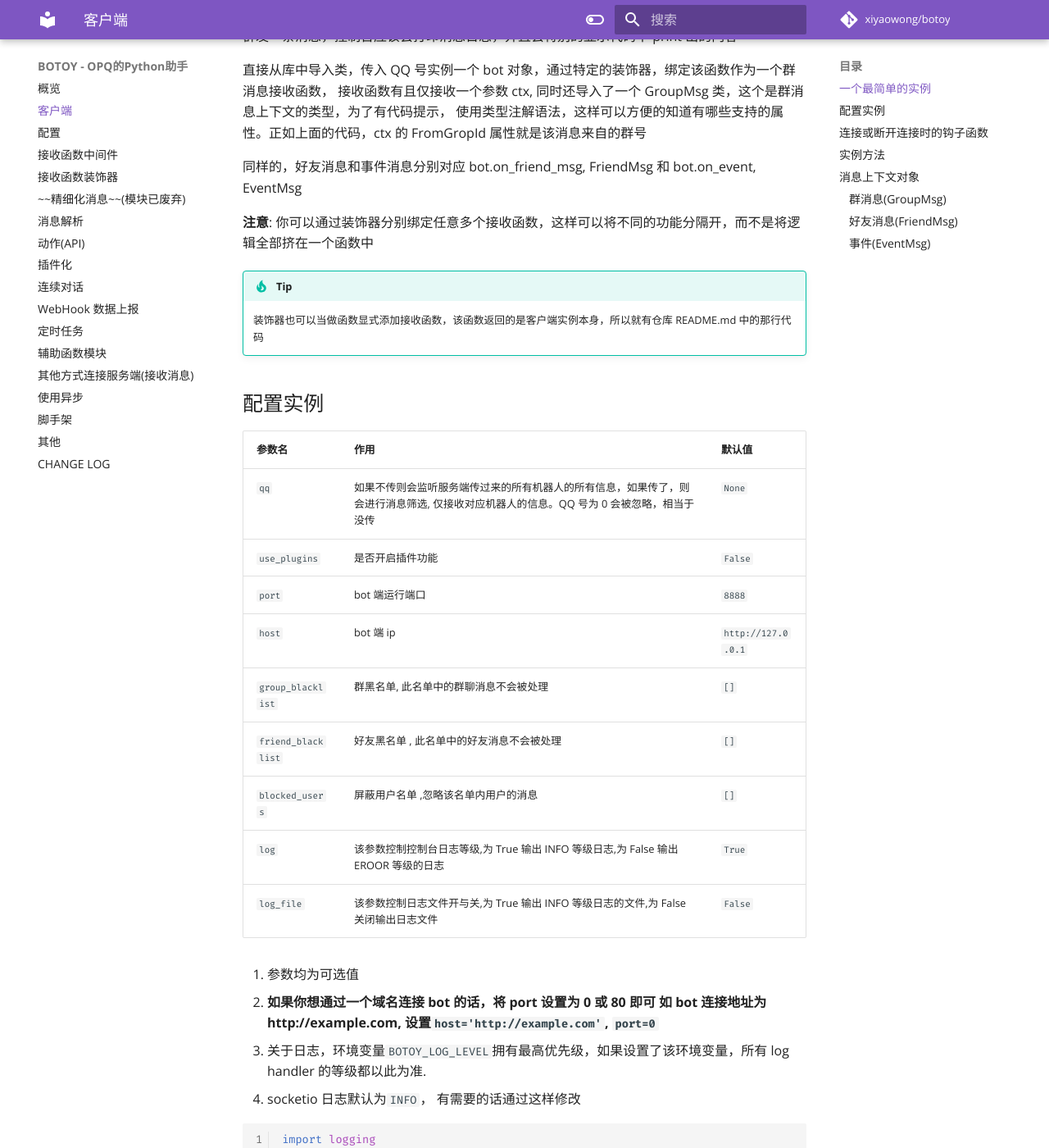
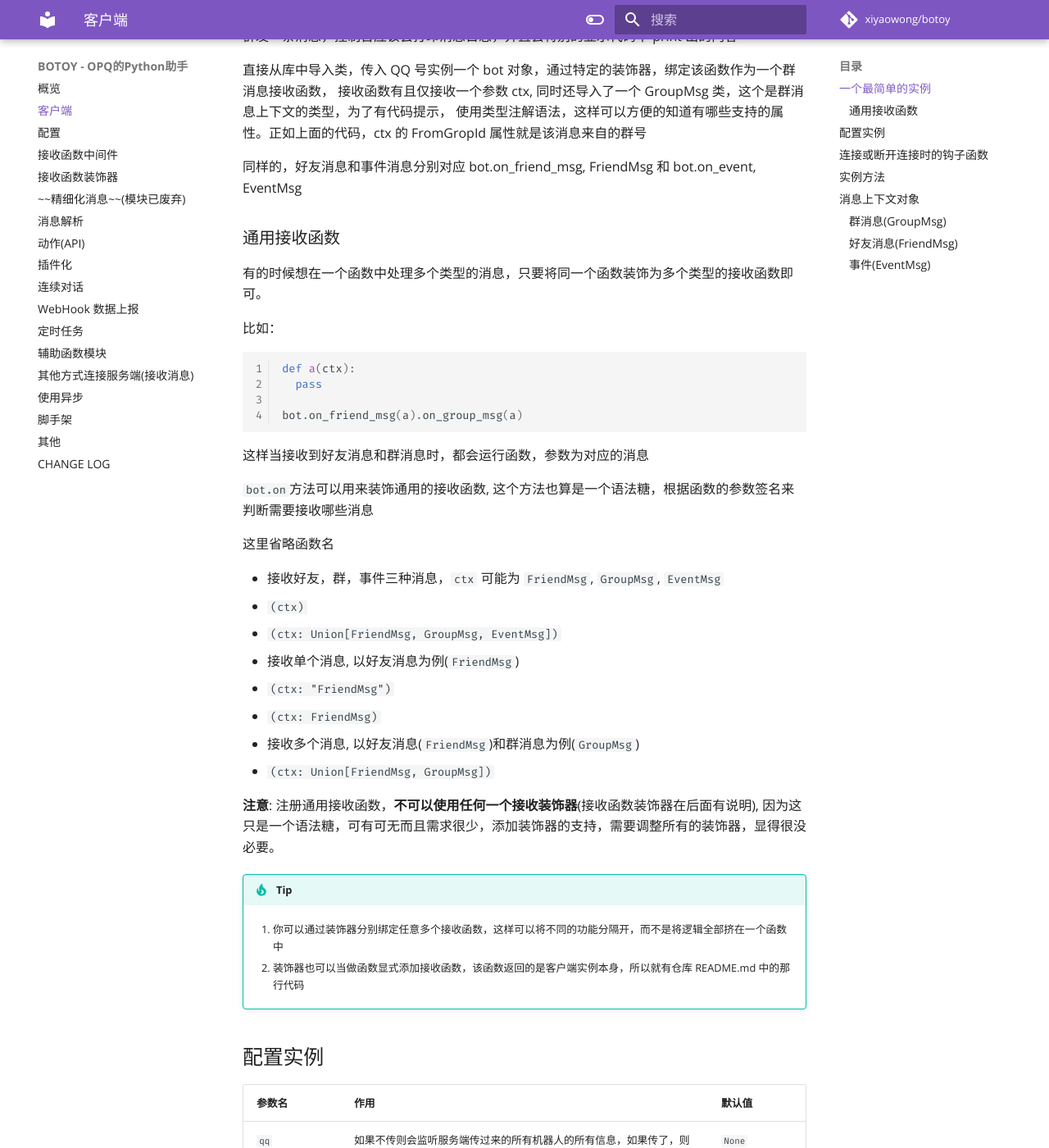
Before and after one commit to opq-osc/botoy, an MkDocs documentation site: the page built from docs/client.md, in a window 1280 px wide and 1400 px high, scrolled down 452 px. Shown: the whole window at 82% size. Built offline with MkDocs 1.6.1 and Material for MkDocs 9.7.7, drawn with Linux system fonts in a browser that asks for light colours; comment, search, counter and statistics services are not loaded.

Commit message:
docs: 通用接收函数说明

````diff
--- a/docs/client.md
+++ b/docs/client.md
@@ -24,12 +24,44 @@
 
 同样的，好友消息和事件消息分别对应 bot.on_friend_msg, FriendMsg 和 bot.on_event, EventMsg
 
+### 通用接收函数
+
+有的时候想在一个函数中处理多个类型的消息，只要将同一个函数装饰为多个类型的接收函数即可。
+
+比如：
+
+```python
+def a(ctx):
+  pass
+
+bot.on_friend_msg(a).on_group_msg(a)
+```
+
+这样当接收到好友消息和群消息时，都会运行函数，参数为对应的消息
+
+`bot.on`方法可以用来装饰通用的接收函数,
+这个方法也算是一个语法糖，根据函数的参数签名来判断需要接收哪些消息
+
+这里省略函数名
+
+- 接收好友，群，事件三种消息，`ctx` 可能为 `FriendMsg`, `GroupMsg`, `EventMsg`
+  1.  `(ctx)`
+  2.  `(ctx: Union[FriendMsg, GroupMsg, EventMsg])`
+- 接收单个消息, 以好友消息为例(`FriendMsg`)
+  1. `(ctx: "FriendMsg")`
+  2. `(ctx: FriendMsg)`
+- 接收多个消息, 以好友消息(`FriendMsg`)和群消息为例(`GroupMsg`)
+  1. `(ctx: Union[FriendMsg, GroupMsg])`
+
 **注意**:
-你可以通过装饰器分别绑定任意多个接收函数，这样可以将不同的功能分隔开，而不是将逻辑全部挤在一个函数中
+注册通用接收函数，**不可以使用任何一个接收装饰器**(接收函数装饰器在后面有说明),
+因为这只是一个语法糖，可有可无而且需求很少，添加装饰器的支持，需要调整所有的装饰器，显得很没必要。
 
 !!! tip
 
-    装饰器也可以当做函数显式添加接收函数，该函数返回的是客户端实例本身，所以就有仓库 README.md 中的那行代码
+    1. 你可以通过装饰器分别绑定任意多个接收函数，这样可以将不同的功能分隔开，而不是将逻辑全部挤在一个函数中
+
+    2. 装饰器也可以当做函数显式添加接收函数，该函数返回的是客户端实例本身，所以就有仓库 README.md 中的那行代码
 
 ## 配置实例
 
````
